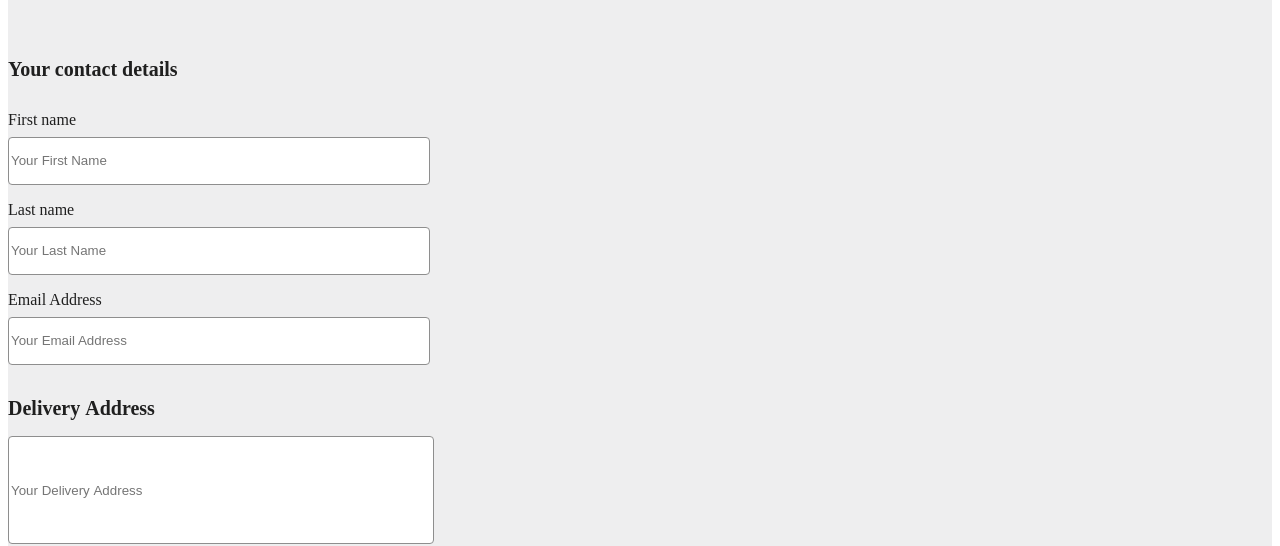
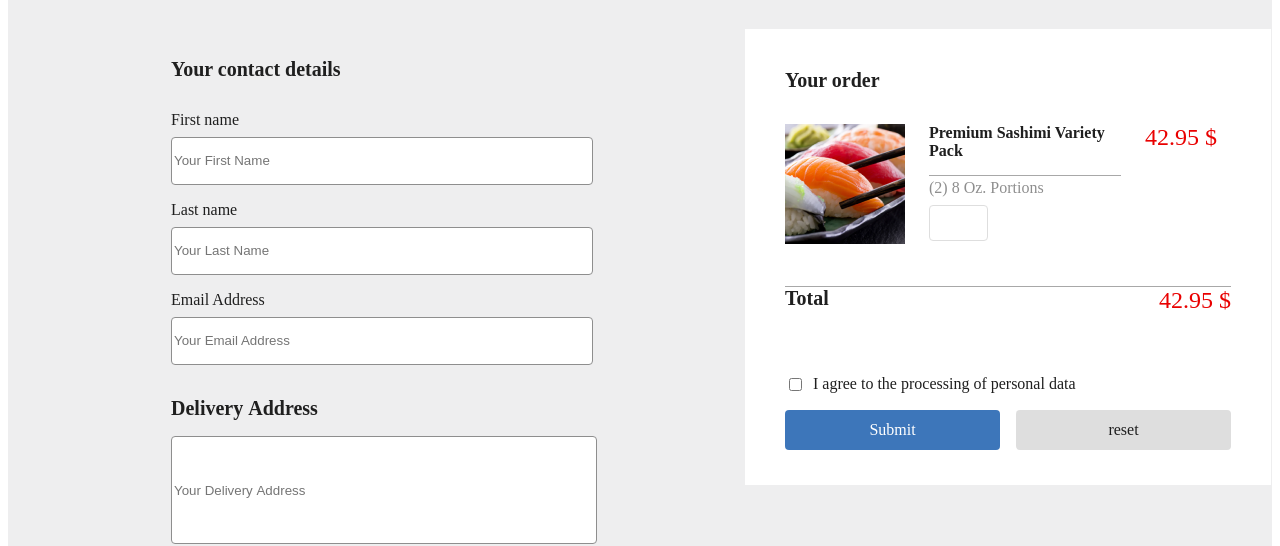
Before and after one commit to Solevoibaron3310/HW, a plain HTML site: page Chekout form/index.html in a window 1280 px wide. Shown: the part 273-819 px from the top of the page. Drawn offline with Linux system fonts and the light colour scheme.

Commit message:
added chekout form fianl

```diff
--- a/Chekout form/index.html
+++ b/Chekout form/index.html
@@ -70,14 +70,7 @@
                     </div>
 
                 </div>
-
-
-
-
-
-
-
-
+            </div>
         <div class="order">
                 <p class="p-2">Your order</p>
                 <div class="Sushi">
@@ -85,6 +78,7 @@
                     <div class="sushi-info">
                         <span class="name">Premium Sashimi Variety Pack</span>
                         <span class="portion">(2) 8 Oz. Portions</span>
+                        <input type="number" class="number" value="number">
                     </div>
                     <span class="price">42.95 $</span>
                 </div>
@@ -92,17 +86,17 @@
                     <span class="total">Total</span>
                     <span class="price">42.95 $</span>
                 </div>
-                <form class="second-form" action="">
+                <div class="second-form">
                     <div class="checkbox-2">
-                    <input type="checkbox">
-                    <label class="agreement" for="checkbox">I agree to the processing of personal data</label>
+                        <input type="checkbox">
+                        <label class="agreement" for="checkbox">I agree to the processing of personal data</label>
+                    </div>
+                    <div class="buttons">
+                        <input class="submit" type="submit" value="Submit">
+                        <input class="reset" type="reset" value="reset">
                 </div>
-                <div class="buttons">
-                    <input type="submit" value="Submit">
-                </div>
-                </form>
-            </div>
-
+        </div>
+        </div>
     </form>
     </main>
     <footer>
--- a/Chekout form/style.css
+++ b/Chekout form/style.css
@@ -81,6 +81,7 @@ main {
     flex-direction: row;
     align-items: flex-start;
     justify-content: space-between;
+    margin-left: 163px;
 }
 
 
@@ -145,6 +146,13 @@ main {
     font-weight: 400;
     margin-top: 3px;
     margin-bottom: 8px;
+}
+
+.number {
+    width: 53px;
+    height: 32px;
+    border: 1px solid #DEDEDE;
+    border-radius: 4px;
 }
 
 .price {
@@ -404,3 +412,38 @@ footer {
     height: 24px;
     margin-bottom: 32px;
 }
+
+.buttons {
+    margin-left: 40px;
+    display: flex;
+    flex-direction: row;
+    width: 450px;
+    height: 40px;
+}
+
+.submit {
+    width: 215px;
+    height: 40px;
+    background-color: #3D76BA;
+    border-radius: 4px;
+    color: white;
+    font-family: Cabin;
+    font-size: 16px;
+    font-style: normal;
+    font-weight: 400;
+    border: 0px solid;
+}
+
+.reset {
+    width: 215px;
+    height: 40px;
+    background: #DEDEDE;
+    border-radius: 4px;
+    color: rgba(31, 31, 31, 1);
+    font-family: Cabin;
+    font-size: 16px;
+    font-style: normal;
+    font-weight: 400;
+    border: 0px solid;
+    margin-left: 16px;
+}
```
